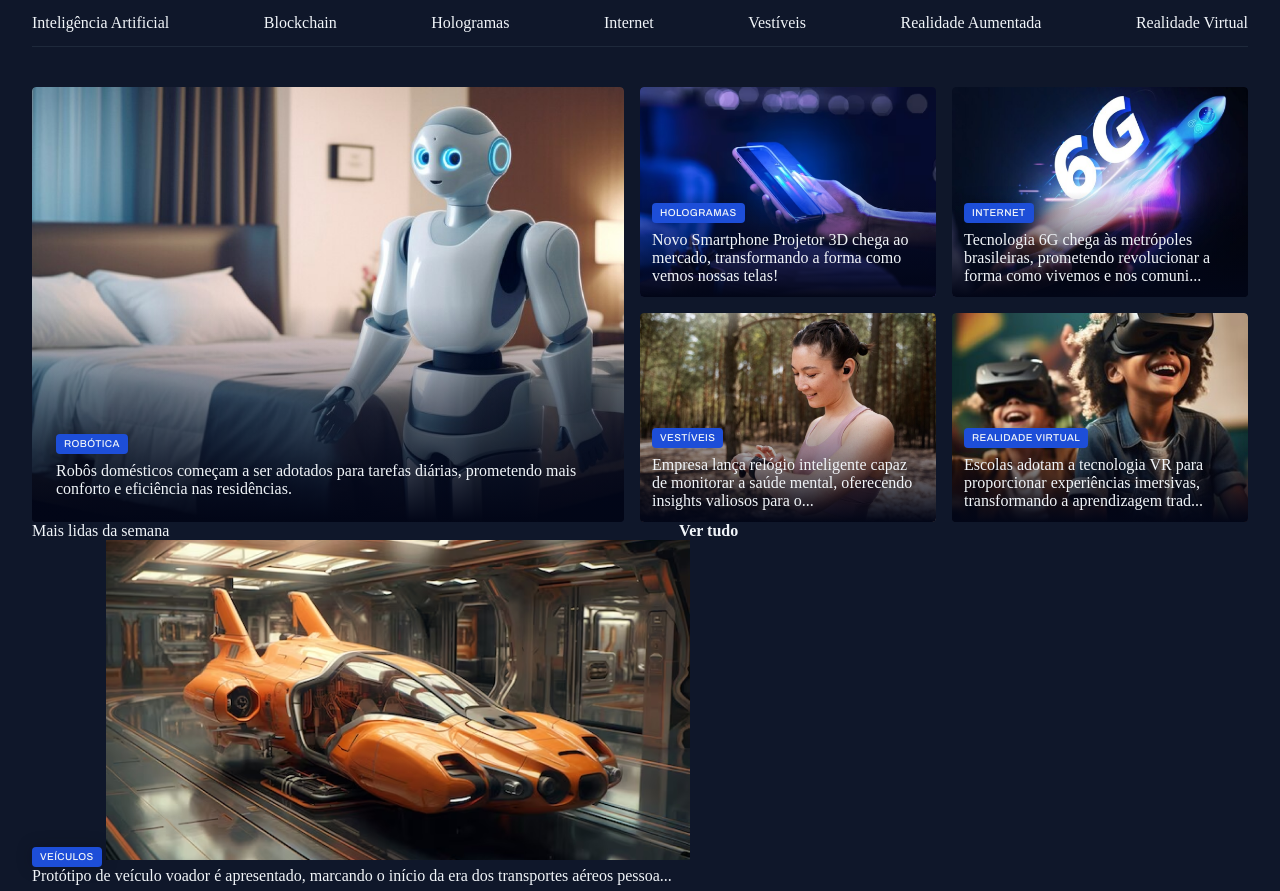
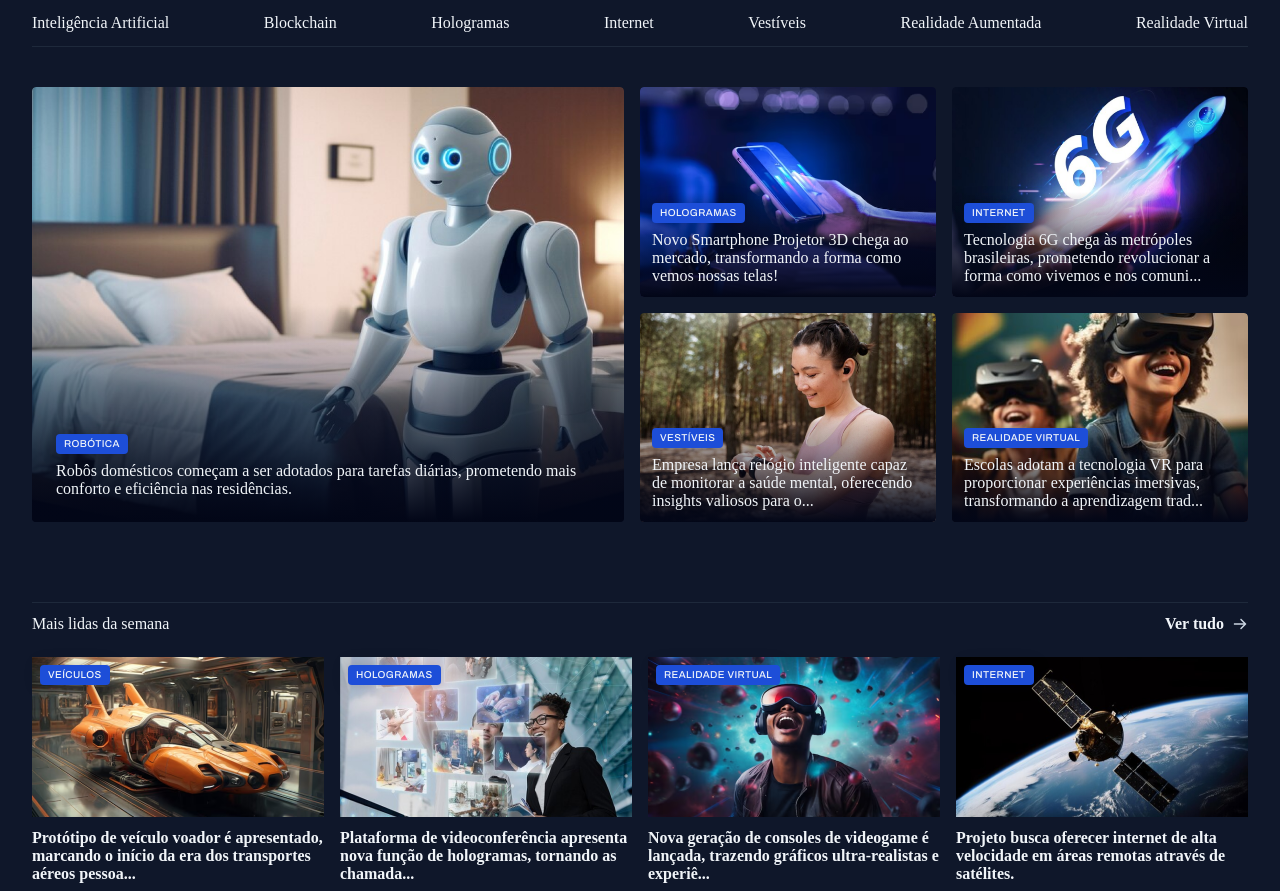
Before and after one commit to VGabrielS/projeto-portal-de-noticias, a plain HTML site: page index.html in a window 1280 px wide. Shown: the part 61-952 px from the top of the page. Drawn offline with Linux system fonts and the light colour scheme.

Commit message:
Aplicando estilos na seção mais lidas da semana

```diff
--- a/styles/global.css
+++ b/styles/global.css
@@ -52,6 +52,7 @@ img {
 
 main  {
     margin-top: 40px;
+    gap: 80px;
 }
 
 .content-tag {
--- a/styles/section.css
+++ b/styles/section.css
@@ -1,9 +1,32 @@
+section header {
+    border-top: 1px solid var(--stroke-color);
+    padding-block: 12px 24px;
+    font: var(--text-span);
+
+    a {
+        justify-self: end;
+        align-items: center;
+        gap: 8px;
+
+        span {
+            background-image: url(../assets/icons/ArrowRight.svg);
+            width: 16px;
+            height: 16px;
+        }
+
+        &:hover span {
+            background-image: url(../assets/icons/ArrowRight-hover.svg);
+        }
+
+    }
+}
+
+
 #featured {
     img {
     height: 100%;
     object-fit: cover;
     border-radius: 4px;
-    }
     }
 
     .card {
@@ -39,3 +62,36 @@
 
         }
     }
+
+
+}
+
+#weekly {
+
+    &>div {
+        grid-template-columns: repeat(4, 1fr);
+    }
+
+    img {
+        height: 160px;
+    }
+
+    figure {
+        position: relative;
+
+        .content-tag {
+            position: absolute;
+            top: 8px;
+            left: 8px;
+
+        }
+
+        p {
+            margin-top: 8px;
+            font-weight: 800;
+        }
+    }
+
+
+
+}
```
Lines whose indentation alone changed are shown as unchanged.
